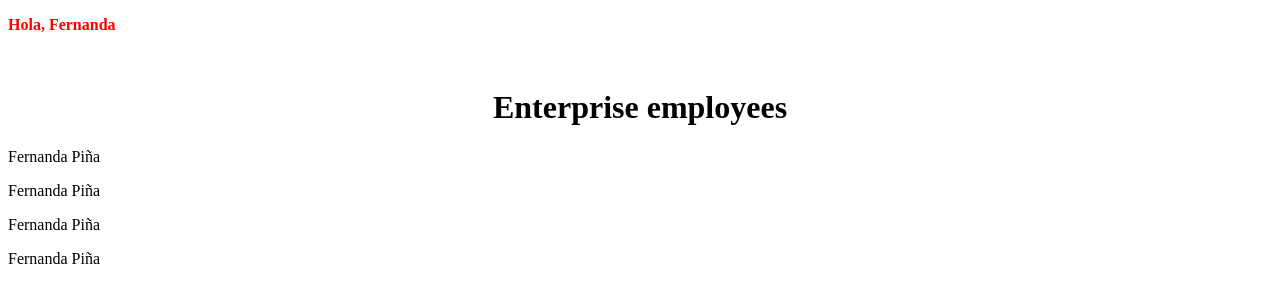
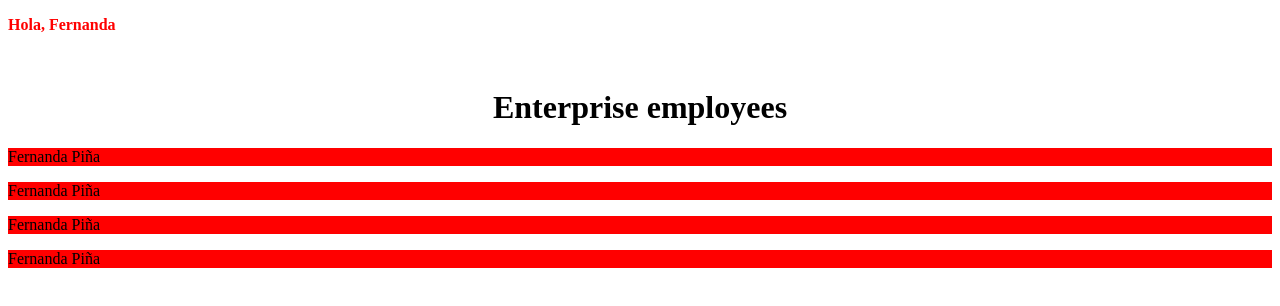
Before and after one commit to ZealotBombing/learnig_angular, an Angular app in the folder learnig-angular/: page / in a window 1280 px wide. Shown: the top 306 px of the page. Built offline with nearby package versions, Linux system fonts and the light colour scheme.

Commit message:
inline css

```diff
--- a/learnig-angular/src/app/employee/employee.component.css
+++ b/learnig-angular/src/app/employee/employee.component.css
@@ -0,0 +1,4 @@
+p{
+
+    background-color: red;
+}
--- a/learnig-angular/src/app/employee/employee.component.ts
+++ b/learnig-angular/src/app/employee/employee.component.ts
@@ -4,7 +4,8 @@ import { Component } from '@angular/core';
   selector: 'app-employee',
   imports: [],
   templateUrl: './employee.component.html',
-  styleUrl: './employee.component.css'
+  // styleUrl: './employee.component.css'
+  styles: ["p{background-color:red}"]
 })
 export class EmployeeComponent {
 
```
